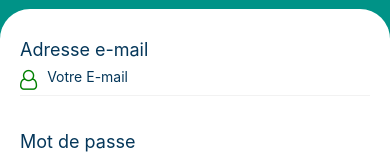
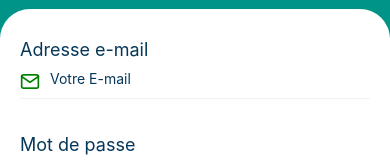
Before and after one commit to vanotis720/react-native-authentification-flows, a React Native app: screen /SignInScreen in a window 390 px wide. Shown: the part 225-385 px from the top of the page. Built offline with nearby package versions, Linux system fonts and the light colour scheme.

Commit message:
finished signinscreen ui design

```diff
--- a/screens/SignInScreen.js
+++ b/screens/SignInScreen.js
@@ -6,11 +6,11 @@ import {
     TextInput,
     TouchableOpacity,
     Dimensions,
-    Platform
+    Platform,
+    StatusBar
 } from "react-native";
 
 import { LinearGradient } from 'expo-linear-gradient';
-import FontAwesome from 'react-native-vector-icons/FontAwesome';
 import Feather from 'react-native-vector-icons/Feather';
 import * as Animatable from 'react-native-animatable';
 
@@ -54,14 +54,17 @@ function SignInScreen({ navigation }) {
 
     return (
         <View style={styles.container}>
+            <StatusBar backgroundColor='#009387' barStyle="light-content" />
             <View style={styles.header}>
                 <Text style={styles.text_header}>Hello! Bienvenue !</Text>
             </View>
-            <View style={styles.footer}>
+            <Animatable.View
+                animation="fadeInUpBig"
+                style={styles.footer}>
                 <Text style={styles.text_footer}>Adresse e-mail</Text>
                 <View style={styles.action}>
-                    <FontAwesome
-                        name="user-o"
+                    <Feather
+                        name="mail"
                         color="green"
                         size={20}
                     />
@@ -139,10 +142,10 @@ function SignInScreen({ navigation }) {
                     >
                         <Text style={[styles.textSign, {
                             color: '#009387'
-                        }]}>Creer un compte</Text>
+                        }]}>Créer un compte</Text>
                     </TouchableOpacity>
                 </View>
-            </View>
+            </Animatable.View>
         </View>
     )
 }
--- a/screens/SplashScreen.js
+++ b/screens/SplashScreen.js
@@ -5,7 +5,8 @@ import {
     StyleSheet,
     TouchableOpacity,
     Dimensions,
-    Image
+    Image,
+    StatusBar
 } from "react-native";
 
 import { LinearGradient } from 'expo-linear-gradient';
@@ -17,6 +18,7 @@ const SplashScreen = ({ navigation }) => {
 
     return (
         <View style={styles.container}>
+            <StatusBar backgroundColor='#009387' barStyle="light-content" />
             <Animatable.View
                 style={styles.header}
                 animation="bounceIn"
```
